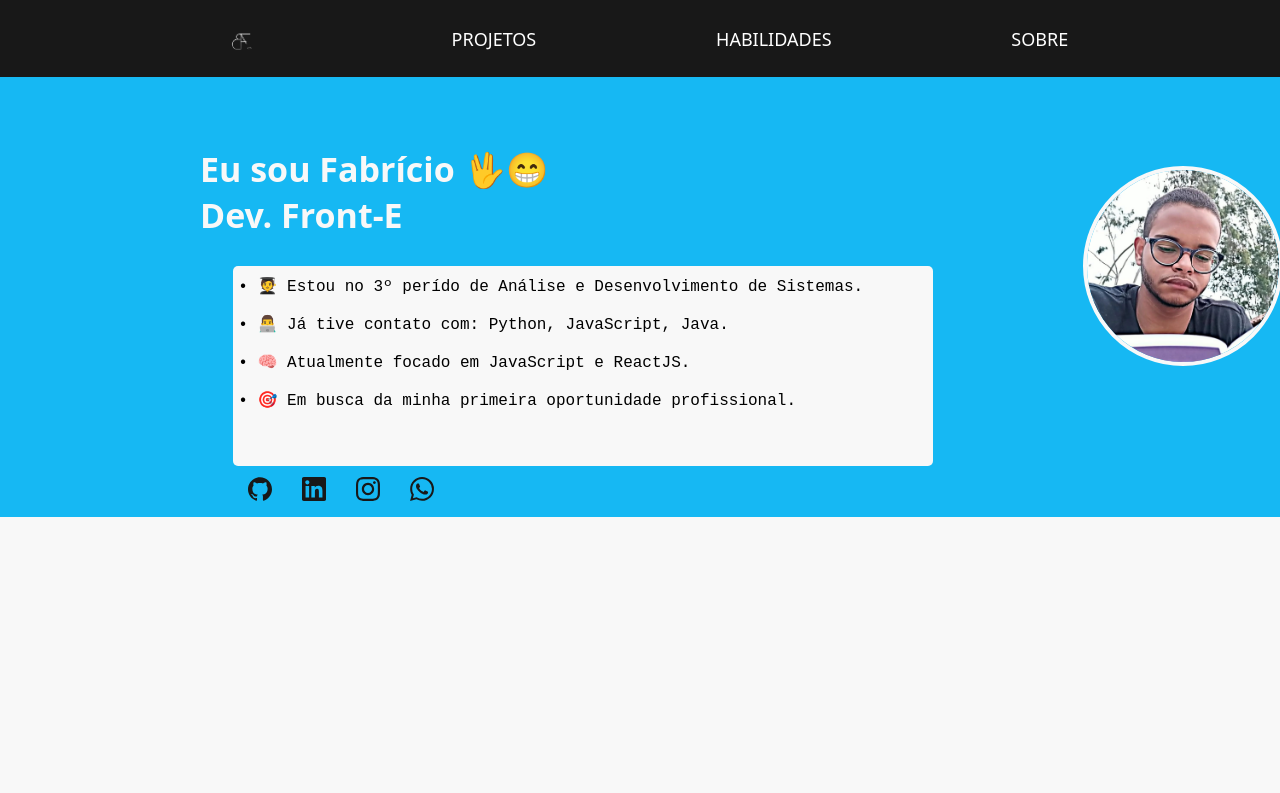
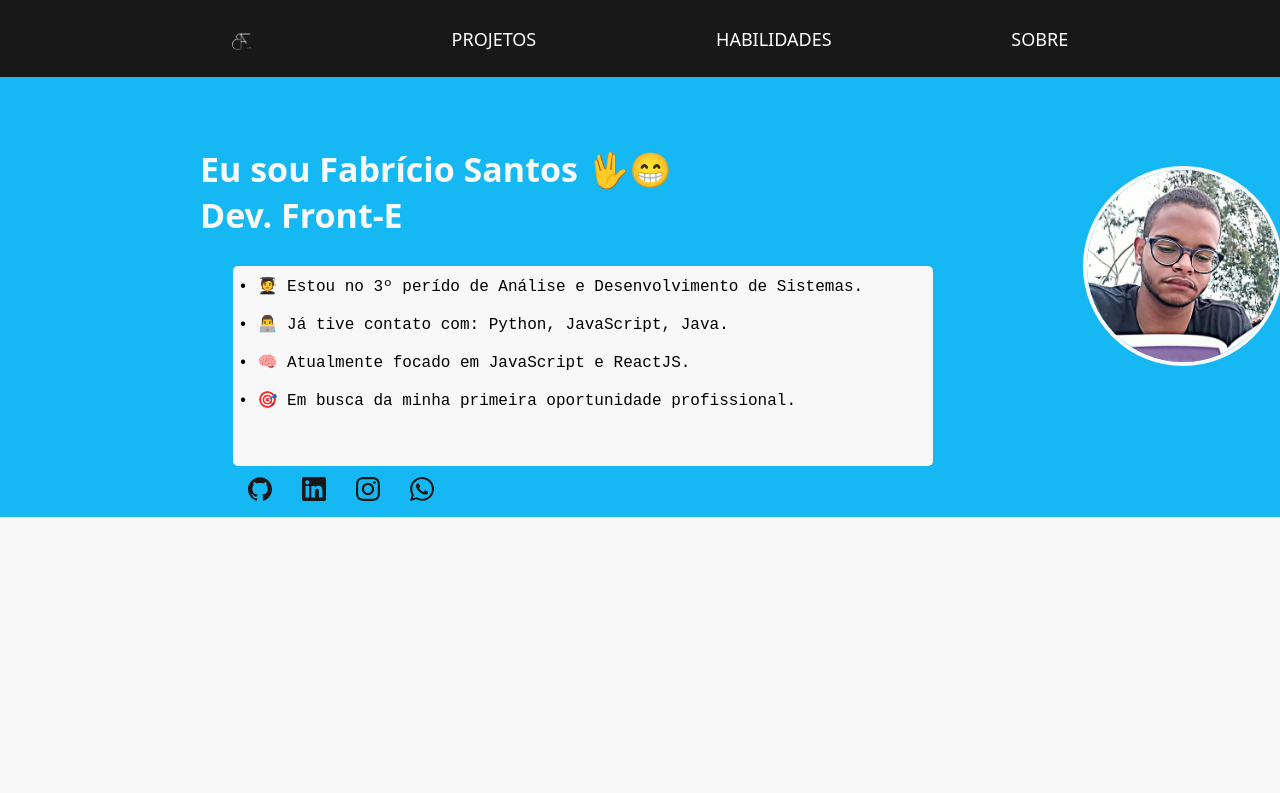
Before and after one commit to Fabricio-Antonio/portifolio, a Next.js app in the folder portifolio/: page / in a window 1280 px wide. Shown: the top 793 px of the page. Built offline with nearby package versions, Linux system fonts and the light colour scheme.

Commit message:
:ok_hand: style: Organização do código

```diff
--- a/portifolio/src/components/List/index.jsx
+++ b/portifolio/src/components/List/index.jsx
@@ -43,7 +43,6 @@ export const List = () => (
             <ul><SiGoogleanalytics/>Google Analytics</ul>
             <ul><SiSlack/>Slack</ul>
             <ul><SiTrello/>Trello</ul>
-
         </StyledList>
     </>
 );
--- a/portifolio/src/pages/index.tsx
+++ b/portifolio/src/pages/index.tsx
@@ -31,7 +31,7 @@ export default function Home() {
     <Menu/>
       <StyledSection id="about">
         <div>
-        <h1>Eu sou Fabrício 🖖😁<br/>
+          <h1>Eu sou Fabrício Santos 🖖😁<br/>
             <TypeAnimation
               sequence={[
                 'Dev. Front-End', // Types 'One'
```
Lines whose indentation alone changed are shown as unchanged.
